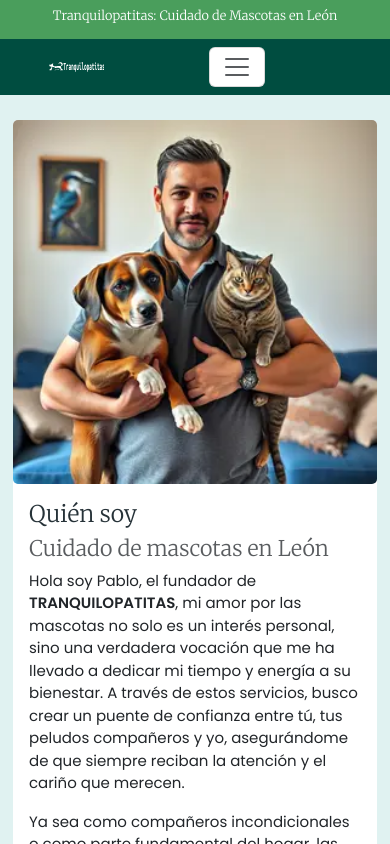
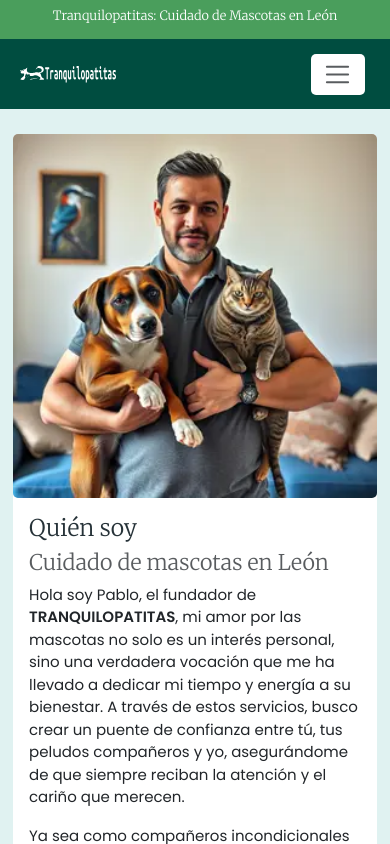
Before and after one commit to donpablohdf/tranquilopatitas, a React (Create React App) app: page / in a window 390 px wide. Shown: the top 844 px of the page. Built offline with nearby package versions, Linux system fonts and the light colour scheme.

Commit message:
adaptarmoviles

```diff
--- a/src/App.js
+++ b/src/App.js
@@ -296,18 +296,18 @@ function App() {
 
       <Navbar expand="lg" className="d-flex sticky-top custom-navbar" expanded={expanded} collapseOnSelect>
         <Container fluid>
-          <div className="d-flex w-100">
-            <div className={`d-flex align-items-center justify-content-end mr-5 ${expanded ? 'd-none' : ''}`}>
+          {/* Contenedor del logo */}
+          <div className="navbar-brand-custom">
             <Logo color="#FFFFFF" />
           </div>
-            <div className="d-flex flex-column w-100 ms-5">
+
+          {/* Botón desplegable */}
           <Navbar.Toggle
             aria-controls="basic-navbar-nav"
             onClick={() => setExpanded(!expanded)}
-                className={`ms-auto ${expanded ? 'd-none' : ''}`}
+            className="navbar-toggler"
           />
-            </div>
-            <div className="d-flex flex-column w-100">
+
           <Navbar.Collapse id="basic-navbar-nav">
             <Nav className="me-auto">
               {navLinks.map((link, index) => (
@@ -324,8 +324,6 @@ function App() {
               ))}
             </Nav>
           </Navbar.Collapse>
-            </div>
-          </div>
         </Container>
       </Navbar>
 
--- a/src/css/App.css
+++ b/src/css/App.css
@@ -86,14 +86,19 @@ a {
 
 }
 
-/* Estilos de la barra de navegación */
+/* Contenedor de la barra de navegación */
 .custom-navbar {
+  display: flex;
+  justify-content: space-between;
+  /* Asegura que el logo y el botón estén en extremos opuestos */
+  align-items: center;
+  /* Centra verticalmente los elementos */
   background-color: var(--navbar-background-color);
-  color: var(--white-color) !important;
-  font-family: 'Poppins', sans-serif;
-  width: auto;
-  /* Asegura el ancho completo */
-
+  padding: 0.5rem 1rem;
+  /* Márgenes internos */
+  color: var(--white-color);
+  height: 70px;
+  /* Define una altura fija para la barra de navegación */
 }
 
 /* Estilos de los enlaces en la barra de navegación */
@@ -111,23 +116,48 @@ a {
   background-color: var(--link-hover-color);
 }
 
-
 /* Estilos del enlace activo */
 .active-link {
   background-color: var(--link-hover-color);
 }
 
+.navbar-nav {
+  margin-top: 10px;
+}
+
+/* Estilos del logo */
+.navbar-brand-custom {
+  display: flex;
+  align-items: center;
+  /* Centra el contenido verticalmente */
+  height: 100%;
+  /* Asegura que el contenedor ocupe toda la altura del padre */
+  margin-right: auto;
+  /* Alinea el logo a la izquierda */
+  padding: 0;
+  /* Elimina cualquier padding adicional */
+}
+
+.navbar-brand-custom img {
+  max-height: 100%;
+  /* Asegura que el logo ocupe toda la altura del contenedor */
+  width: auto;
+  /* Mantiene la proporción del logo */
+}
+
 /* Estilos del botón de alternancia (toggler) */
 .navbar-toggler {
-  color: var(--white-color);
+  margin-left: auto;
+  /* Asegura que el botón esté alineado a la derecha */
+  margin-right: 10px;
+  /* Ajusta el margen derecho */
+  padding: 0.5rem 1rem;
+  /* Ajusta el tamaño del botón */
+  font-size: 1.5rem;
   background-color: var(--white-color);
-  margin-left: 1rem;
-}
-
-/* Estilos del logo en la barra de navegación */
-.navbar-brand-custom {
-  flex: 0 0 auto;
-  margin-right: 1rem;
+  border: none;
+  color: var(--navbar-background-color);
+  border-radius: 5px;
 }
 
 /* Estilos de las tarjetas */
@@ -237,6 +267,25 @@ h3 {
     /* Oculto en pantallas pequeñas */
   }
 
+  .custom-navbar {
+    padding: 0.5rem;
+    /* Reduce el padding en pantallas pequeñas */
+  }
+
+  .navbar-brand-custom {
+    max-height: 60px;
+    /* Ajusta el tamaño del logo */
+    max-width: 160px;
+  }
+
+  .navbar-toggler {
+    font-size: 1.2rem;
+    /* Ajusta el tamaño del botón */
+    padding: 0.4rem 0.8rem;
+    margin-right: 5px;
+    /* Reduce el margen derecho */
+  }
+
   /* No es necesario cambiar la dirección del flex aquí a menos que haya un diseño específico */
 }
 
@@ -249,6 +298,25 @@ h3 {
 
   .banner-header h1 {
     font-size: 1rem;
+  }
+
+  .custom-navbar {
+    padding: 0.5rem;
+    /* Reduce el padding en pantallas pequeñas */
+  }
+
+  .navbar-brand-custom {
+    max-height: 60px;
+    /* Ajusta el tamaño del logo */
+    max-width: 160px;
+  }
+
+  .navbar-toggler {
+    font-size: 1.2rem;
+    /* Ajusta el tamaño del botón */
+    padding: 0.4rem 0.8rem;
+    margin-right: 5px;
+    /* Reduce el margen derecho */
   }
 
   /* No es necesario cambiar la dirección del flex aquí a menos que haya un diseño específico */
```
Lines whose indentation alone changed are shown as unchanged.
